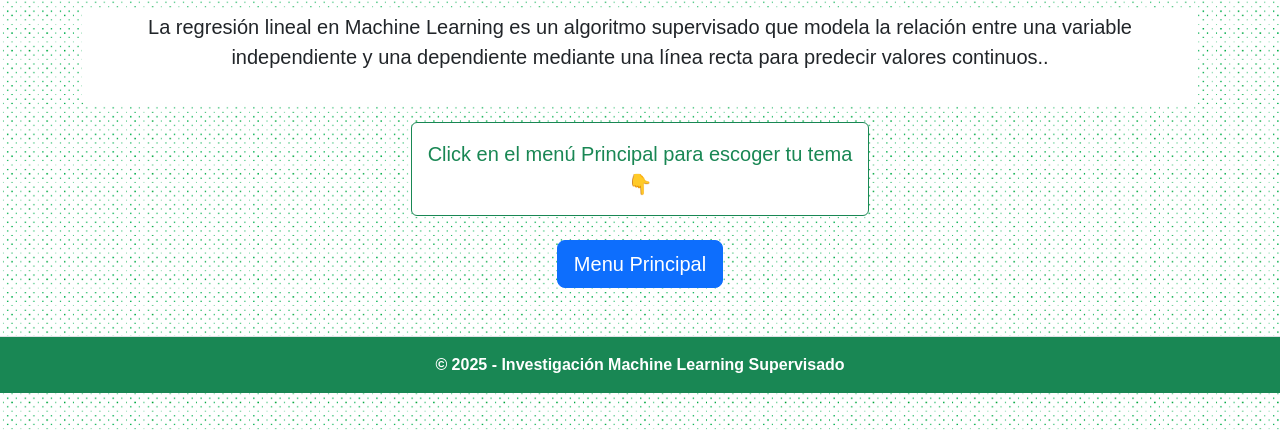
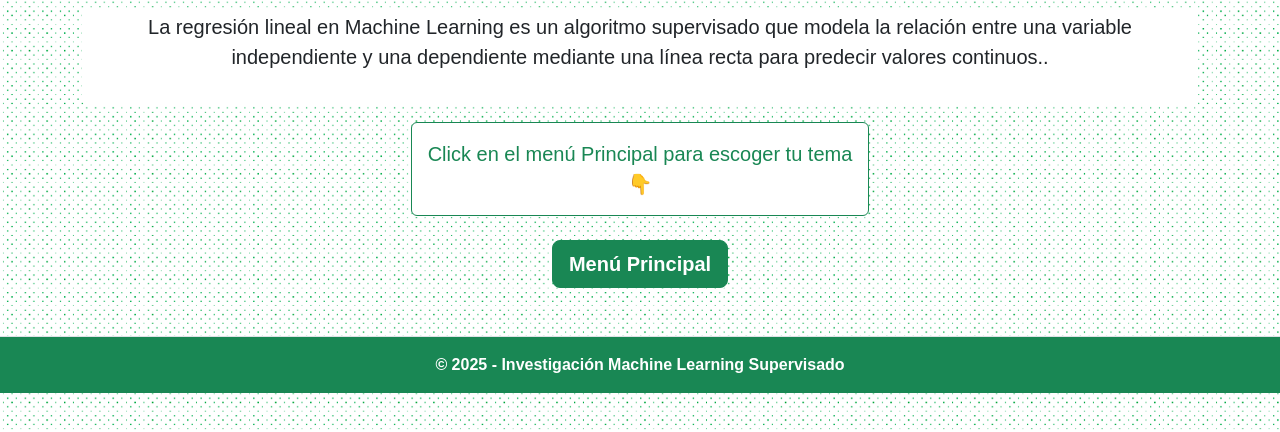
Before and after one commit to Mireya-Garzon-A/ActividadesMachineLearning, a Flask app: page / in a window 1280 px wide. Shown: the part 368-800 px from the top of the page. Run offline with Flask 3, Linux system fonts and the light colour scheme.

Commit message:
Ajuste de colores en los titulos

```diff
--- a/templates/inicio.html
+++ b/templates/inicio.html
@@ -18,10 +18,10 @@
 
     <p class="lead text-success bg-white border border-success rounded p-3 mx-auto"
         style="width: max-content; border-width: 3px;">
-        Click en el menú Principal para escoger tu tema <br>👇
+        <strong>Click en el menú Principal para escoger tu tema</strong><br>👇
     </p>
 
-    <a href="/menu" class="btn btn-primary btn-lg mt-4 d-block mx-auto" style="width: max-content;">
-        Menu Principal</a>
+    <a href="/menu" class="btn btn-success btn-lg mt-4 d-block mx-auto" style="width: max-content;">
+        <strong>Menú Principal</strong></a>
 </div>
 {% endblock %}
--- a/templates/menu.html
+++ b/templates/menu.html
@@ -24,7 +24,7 @@
     Seleccione la opcion
     </button>
     <ul class="dropdown-menu">
-    <li><a class="dropdown-item" href="/conceptos"><strong>📈Conceptos básicos</strong></a></li>
+    <li><a class="dropdown-item" href="/conceptos">📈Conceptos básicos</a></li>
     <li><a class="dropdown-item" href="/LR">📝 Ejercicio práctico</a></li>
   </ul>
 
```
